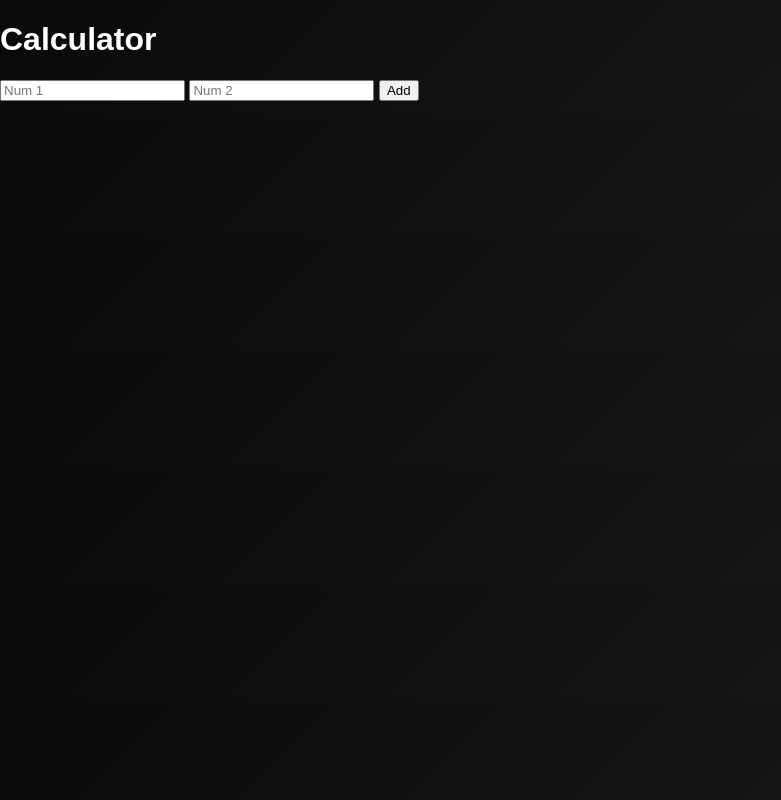
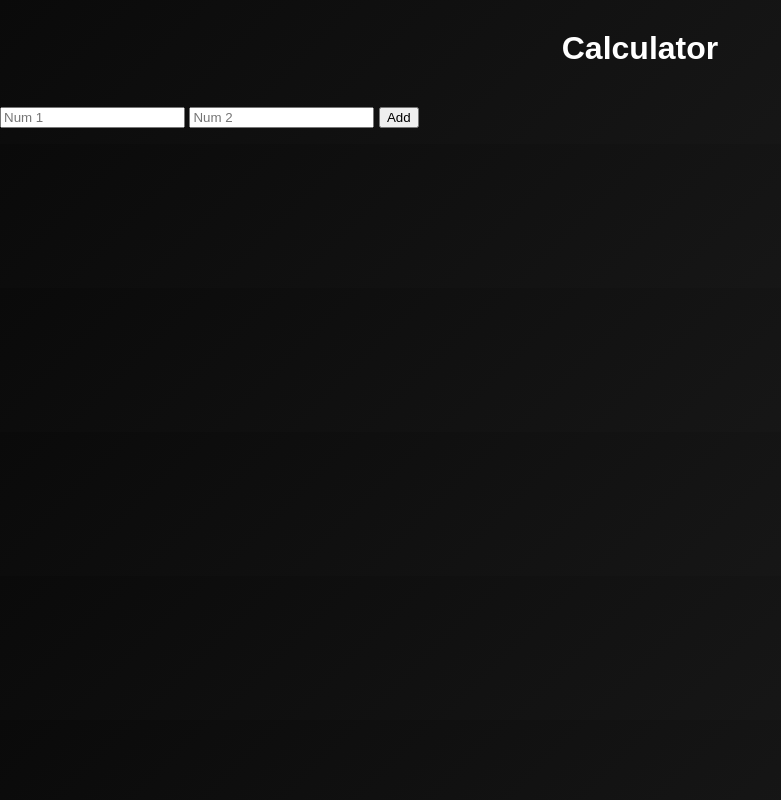
Before and after one commit to JMBYTGAMER/jmb-website, a plain HTML site: page calc.html in a window 1280 px wide. Shown: the whole page, without its empty margins (0-781 px from the left). Drawn offline with Linux system fonts and the light colour scheme.

Commit message:
Update calc.html

```diff
--- a/calc.html
+++ b/calc.html
@@ -5,11 +5,16 @@
 <link rel="stylesheet" href="style.css">
 </head>
 <body>
-<h1>Calculator</h1>
+
+<h1 class="title">Calculator</h1>
+
 <input id="num1" type="number" placeholder="Num 1">
 <input id="num2" type="number" placeholder="Num 2">
+
 <button onclick="calc()">Add</button>
+
 <p id="result"></p>
+
 <script>
 function calc(){
   let a=Number(document.getElementById("num1").value);
@@ -17,5 +22,6 @@ function calc(){
   document.getElementById("result").innerText="Result: "+(a+b);
 }
 </script>
+
 </body>
 </html>
```
